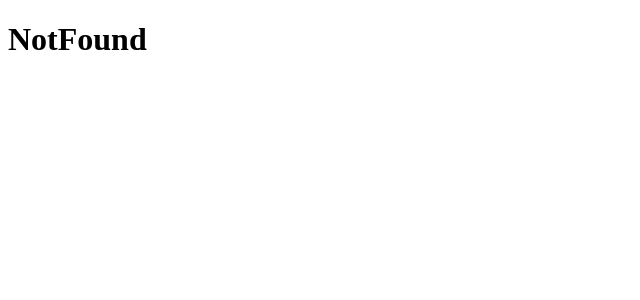
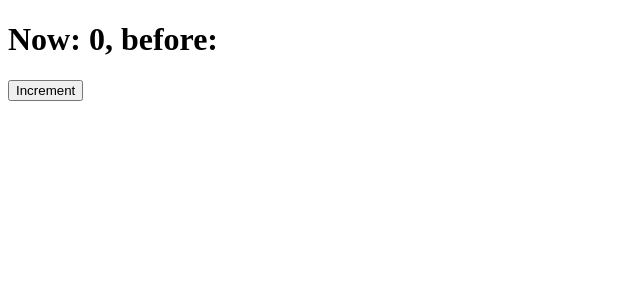
Before and after one commit to RYOTA-F/react-samples, a React (Create React App) app: page /use_callback in a window 1280 px wide. Shown: the top 300 px of the page, without its empty margins (0-640 px from the left). Built offline with nearby package versions, Linux system fonts and the light colour scheme.

Commit message:
[add] useRef

```diff
--- a/src/App.tsx
+++ b/src/App.tsx
@@ -8,6 +8,7 @@ import UseState from './pages/useState'
 import UseEffect from './pages/useEffect'
 import UseContext from './pages/useContext'
 import UseReducer from './pages/useReducer'
+import UseRef from './pages/useRef'
 
 const App: FC = () => {
   return (
@@ -20,6 +21,7 @@ const App: FC = () => {
         <Route path="/use_effect" element={<UseEffect />} />
         <Route path="/use_context" element={<UseContext />} />
         <Route path="/use_reducer" element={<UseReducer />} />
+        <Route path="/use_callback" element={<UseRef />} />
         <Route path="*" element={<NotFound />} />
       </Routes>
     </BrowserRouter>
--- /dev/null
+++ b/src/pages/useRef/index.tsx
@@ -0,0 +1,18 @@
+import { FC, useState } from 'react'
+import usePrevious from './usePrevious'
+
+const UseRef: FC = () => {
+  const [count, setCount] = useState(0)
+  const prevCount = usePrevious(count)
+
+  return (
+    <div>
+      <h1>
+        Now: {count}, before: {prevCount}
+      </h1>
+      <button onClick={() => setCount(count + 1)}>Increment</button>
+    </div>
+  )
+}
+
+export default UseRef
--- /dev/null
+++ b/src/pages/useRef/usePrevious.tsx
@@ -0,0 +1,11 @@
+import { useRef, useEffect } from 'react'
+
+const usePrevious = (value: any) => {
+  const ref = useRef()
+  useEffect(() => {
+    ref.current = value
+  }, [value])
+  return ref.current
+}
+
+export default usePrevious
```
